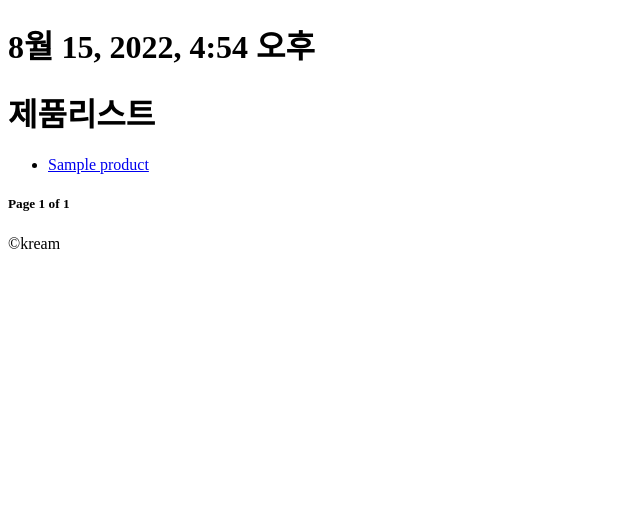
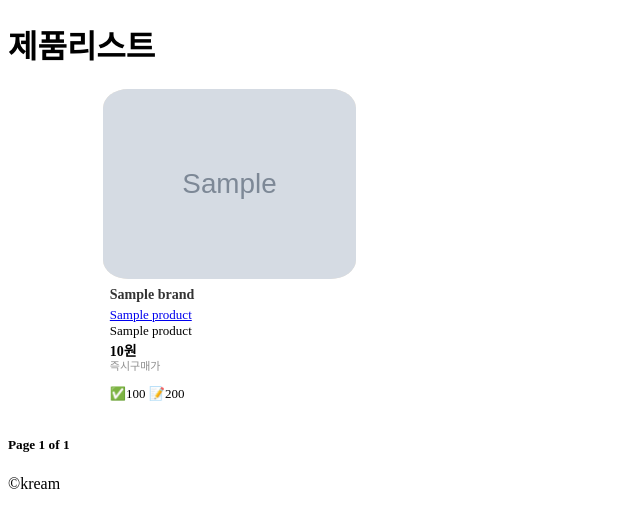
Before and after one commit to Daina1007/kream-clone, a Django app: page /products/ in a window 1280 px wide. Shown: the part 50-578 px from the top of the page, without its empty margins (0-640 px from the left). Run offline with Django 3.2, Linux system fonts and the light colour scheme; tables that the repository leaves empty hold one stand-in row (values such as "Sample post"); grey boxes marked "Sample" are stand-in pictures.

Commit message:
product list

```diff
--- a/products/models.py
+++ b/products/models.py
@@ -1,7 +1,7 @@
 from django.db import models
 from core.models import TimeStampedModel
 
-# 실제로 표시되는 이름을 알려주는 메소드를 추가한 것
+
 class Brand(TimeStampedModel):
     name = models.CharField(max_length=40)
 
--- /dev/null
+++ b/static/css/product.css
@@ -0,0 +1,49 @@
+.product_list_box {
+  margin: 0px auto;
+  /* background-color: aqua; */
+}
+.product_list {
+  width: 85%;
+  margin: 0px auto;
+  /* background-color: aquamarine; */
+  display: grid;
+  grid-template-columns: repeat(4, 1fr);
+  column-gap: 20px;
+  row-gap: 20px;
+}
+/* .product {
+  background-color: antiquewhite;
+} */
+.product_detail {
+  padding: 0px 7px;
+}
+.photo {
+  width: 100%;
+  border-radius: 10%;
+  background-color: antiquewhite;
+}
+.product_brand {
+  font-size: 14px;
+  font-weight: 700;
+  color: #333;
+  margin: 4px 0px;
+}
+.product_list_name {
+  font-size: 13px;
+  margin: 0px;
+}
+.product_price {
+  line-height: 17px;
+  font-size: 14px;
+  font-weight: 700;
+  margin: 4px 0px 0px;
+}
+.present_price {
+  line-height: 13px;
+  font-size: 11px;
+  color: rgba(34, 34, 34, 0.5);
+  margin: 0px;
+}
+.product_comment {
+  font-size: 13px;
+}
--- a/static/css/style.css
+++ b/static/css/style.css
@@ -8,10 +8,10 @@
   /* display: grid;
   grid-template-columns: repeat(4, 1fr);
   column-gap: 20px; */
-  background-color: blueviolet;
+  background-color: rgb(210, 126, 16);
 }
+
 .style {
-  background-color: aqua;
   height: fit-content;
   width: 24%;
   /* grid-row-start: 1; */
@@ -23,7 +23,6 @@
 }
 .user {
   font-size: 14px;
-  /* background-color: antiquewhite; */
   margin-top: 2px;
   margin-bottom: 0px;
 }
@@ -47,9 +46,7 @@
   margin: 5px 0px;
   /* background-color: blanchedalmond; */
 }
-.product_list_box {
-  /* background-color: antiquewhite; */
-}
+
 .product_list {
   width: 100%;
   display: flex;
--- a/templates/base.html
+++ b/templates/base.html
@@ -7,6 +7,7 @@
     <meta name="viewport" content="width=device-width, initial-scale=1.0">
     <title>{% block title %}{% endblock title %}</title>
     <link rel="stylesheet" href="{% static 'css/style.css' %}">
+    <link rel="stylesheet" href="{% static 'css/product.css' %}">
     {% comment %} <script src="https://cdn.tailwindcss.com"></script> {% endcomment %}
 </head>
 <body>
--- a/templates/products/product_list.html
+++ b/templates/products/product_list.html
@@ -1,12 +1,26 @@
 {% extends 'base.html' %}
 {% block contents %}
-<h1>{{now}}</h1>
+{% comment %} <h1>{{now}}</h1> {% endcomment %}
 <h1>제품리스트</h1>
-<ul>
+
+<div class="product_list_box">
+<div class="product_list">
 {% for product in products %}
-    <li><a href="{% url "products:detail" product.pk %}">{{product.name_en}}</a></li>
+    <div class="product">
+        <img src="{{product.photo_set.first.image.url}}" alt="상품사진" class="photo">
+        <div class="product_detail">
+            <p class="product_brand">{{product.brand}}</p>
+            <p class="product_list_name"><a href="{% url "products:detail" product.pk %}">{{product.name_en}}</a></p>
+            <p class="product_list_name">{{product.name_ko}}</p>
+            <p class="product_price">{{product.released_price}}원</p>
+            <p class="present_price">즉시구매가</p>
+            <p class="product_comment">✅100  📝200</p>
+        </div>
+    </div>
 {% endfor %}
-</ul>
+</div>
+</div>
+
 <h5>
 {% if page_obj.has_previous %}
     <a href="?page={{page_obj.previous_page_number}}">Previous</a>
--- a/templates/style/style_list.html
+++ b/templates/style/style_list.html
@@ -3,7 +3,6 @@
 
 {% block contents %}
 <h3>스타일</h3>
-
 <div class="style_list_box">
 <div class="style_list">
     {% for style in styles %}
```
Also changed, not shown: users/views.py (+7 -1 lines).
